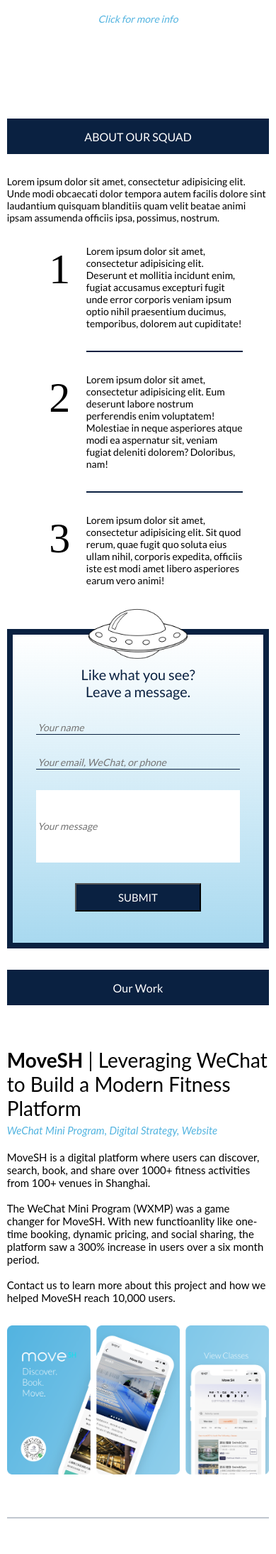
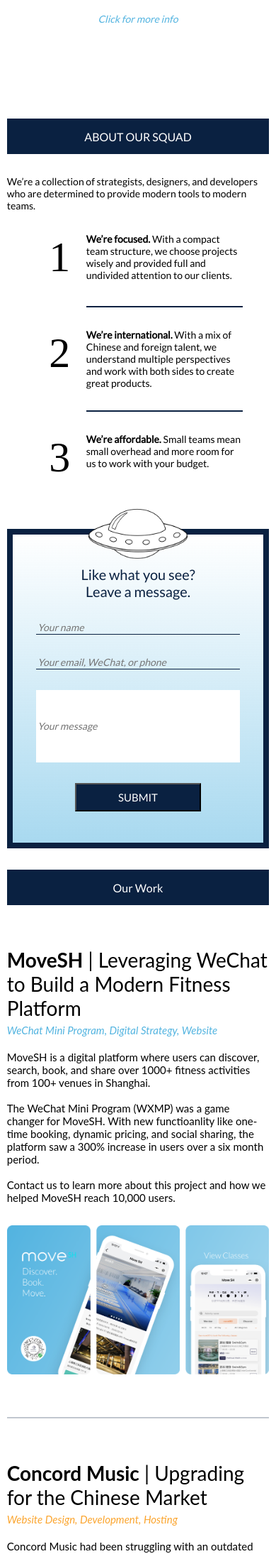
Before and after one commit to smithavt14/zima-digital-landing, a Jekyll site: the page built from index.html, in a window 390 px wide. Shown: the part 2487-4676 px from the top of the page at 71% size. Built offline with Jekyll 4.4.1, drawn with Linux system fonts in a browser that asks for light colours.

Commit message:
Finished content for site and fixed mobile footer

```diff
--- a/_sass/footer.scss
+++ b/_sass/footer.scss
@@ -37,6 +37,7 @@
   color: white;
   width: 95%;
   display: flex;
+  justify-content: space-between;
   align-items: center;
   font-family: Lato Light;
 }
@@ -67,6 +68,6 @@
   }
 
   .footer_bottom-container {
-    justify-content: center;
+    justify-content: space-between;
   }
 }
--- a/_sass/navigation.scss
+++ b/_sass/navigation.scss
@@ -30,7 +30,7 @@
 }
 
 .navigation_language {
-  display: flex;
+  display: none;
   justify-content: center;
   align-items: center;
   font-family: Lato-Regular;
--- a/index.html
+++ b/index.html
@@ -40,18 +40,18 @@
   <div class="about_wrapper">
     <div class="about_container">
       <div class="about_banner">ABOUT OUR SQUAD</div>
-      <div class="about_content">Lorem ipsum dolor sit amet, consectetur adipisicing elit. Unde modi obcaecati dolor tempora autem facilis dolore sint laudantium quisquam blanditiis quam velit beatae animi ipsam assumenda officiis ipsa, possimus, nostrum.</div>
+      <div class="about_content">We’re a collection of strategists, designers, and developers who are determined to provide modern tools to modern teams.</div>
       <div class="about_reason">
         <div class="about_number">1</div>
-        <div class="about_reason-content">Lorem ipsum dolor sit amet, consectetur adipisicing elit. Deserunt et mollitia incidunt enim, fugiat accusamus excepturi fugit unde error corporis veniam ipsum optio nihil praesentium ducimus, temporibus, dolorem aut cupiditate!</div>
+        <div class="about_reason-content"><b>We’re focused.</b> With a compact team structure, we choose projects wisely and provided full and undivided attention to our clients.</div>
       </div>
       <div class="about_reason">
         <div class="about_number">2</div>
-        <div class="about_reason-content">Lorem ipsum dolor sit amet, consectetur adipisicing elit. Eum deserunt labore nostrum perferendis enim voluptatem! Molestiae in neque asperiores atque modi ea aspernatur sit, veniam fugiat deleniti dolorem? Doloribus, nam!</div>
+        <div class="about_reason-content"><b>We’re international.</b> With a mix of Chinese and foreign talent, we understand multiple perspectives and work with both sides to create great products.</div>
       </div>
       <div class="about_reason">
         <div class="about_number">3</div>
-        <div class="about_reason-content">Lorem ipsum dolor sit amet, consectetur adipisicing elit. Sit quod rerum, quae fugit quo soluta eius ullam nihil, corporis expedita, officiis iste est modi amet libero asperiores earum vero animi!</div>
+        <div class="about_reason-content"><b>We’re affordable.</b> Small teams mean small overhead and more room for us to work with your budget. </div>
       </div>
     </div>
 
```
Also changed, not shown: other parts of index.html (+2 -1 lines), 2 other files.
